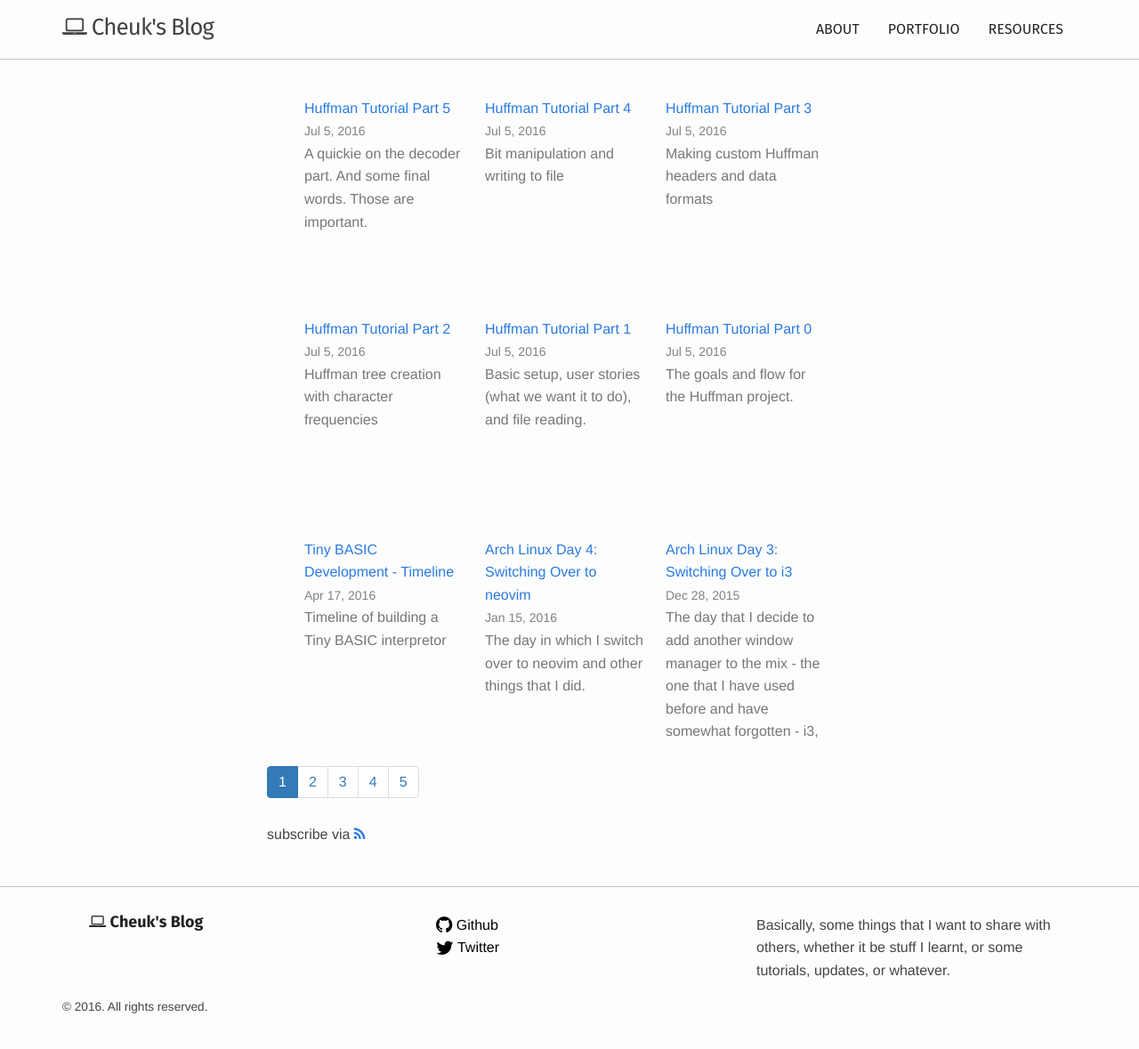
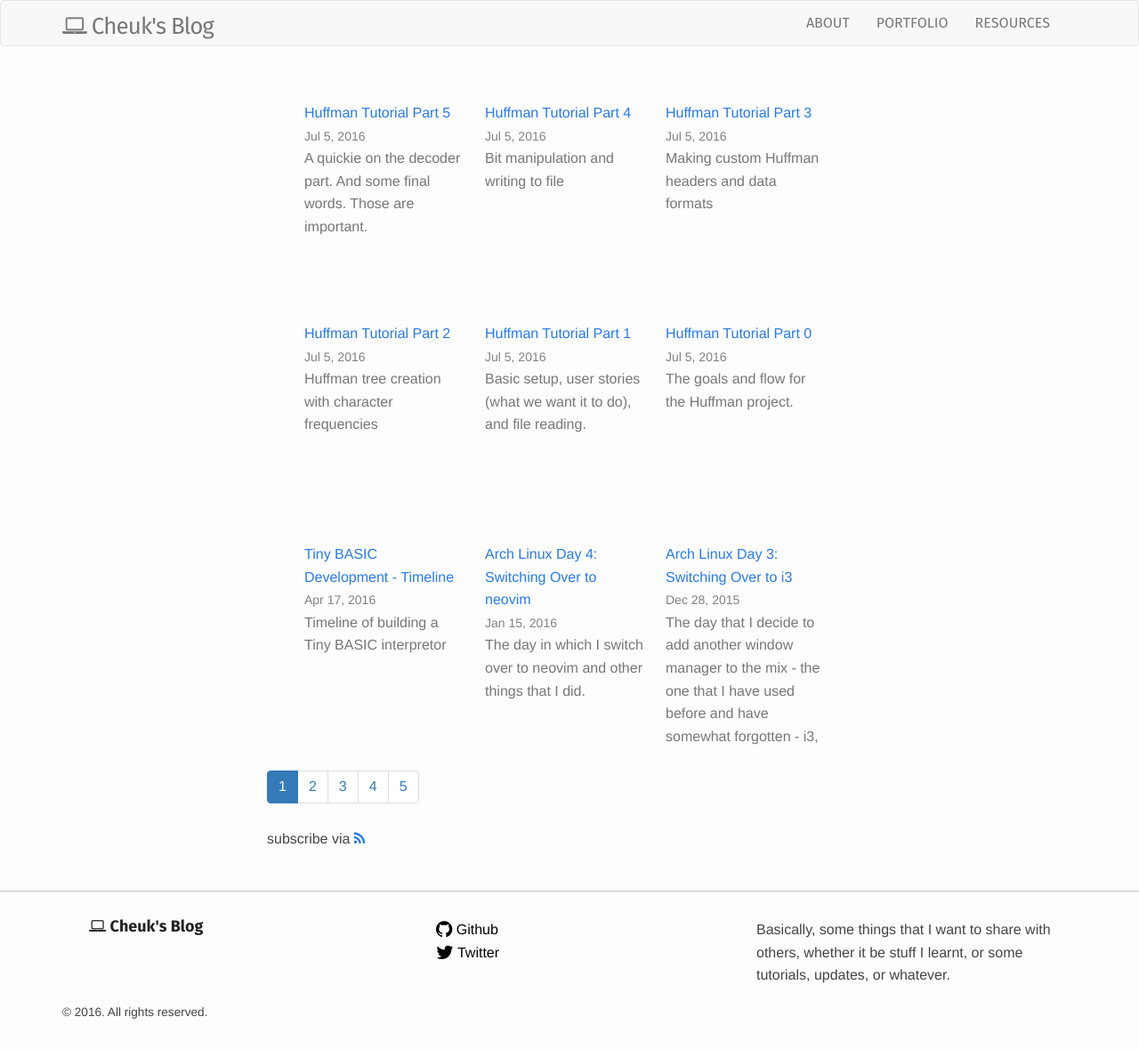
Before and after one commit to chuck-sys/personal-site, a Jekyll site: the page built from index.html, in a window 1280 px wide. Shown: the whole page at 89% size. Built offline with Jekyll 4.4.1, drawn with Linux system fonts in a browser that asks for light colours; nearby versions of some CDN libraries; the list of posts is cut into pages by our own code.

Commit message:
Update navbar to full-on bootstrap

```diff
--- a/_includes/header.html
+++ b/_includes/header.html
@@ -1,29 +1,25 @@
-<header class="site-header">
+<nav class="navbar navbar-default">
+  <div class="container">
+    <button class="navbar-toggle" data-toggle="collapse" data-target="#navbar">
+      <span class="icon-bar"></span>
+      <span class="icon-bar"></span>
+      <span class="icon-bar"></span>
+    </button>
 
-  <div class="container">
+    <div class="navbar-header">
+      <a href="/" class="navbar-brand site-title">
+        <i class="fa fa-laptop"></i> {{ site.title }}
+      </a>
+    </div>
 
-    <a class="site-title" href="{{ site.baseurl }}/"><i class="fa fa-laptop"></i> {{ site.title }}</a>
-
-    <nav class="site-nav">
-      <a href="#" class="menu-icon">
-        <i class="fa fa-lg fa-bars"></i>
-      </a>
-
-      <div class="trigger">
-        <ul class='nav nav-pills'>
+    <ul class="collapse navbar-collapse nav navbar-nav navbar-right" id="navbar">
       {% for node in site.pages %}
         {% if node.group == "navigation" %}
-              {% if page.url == node.url %}
-                <li class="active"><a href="{{ node.url }}">{{ node.title }}</a></li>
-              {% else %}
-                <li><a href="{{ node.url }}">{{ node.title }}</a></li>
-              {% endif %}
+          <li class="{% if page.url == node.url %}active{% endif %}">
+            <a href="{{ node.url }}">{{ node.title }}</a>
+          </li>
         {% endif %}
       {% endfor %}
     </ul>
   </div>
 </nav>
-
-  </div>
-
-</header>
```
Lines whose indentation alone changed are shown as unchanged.
